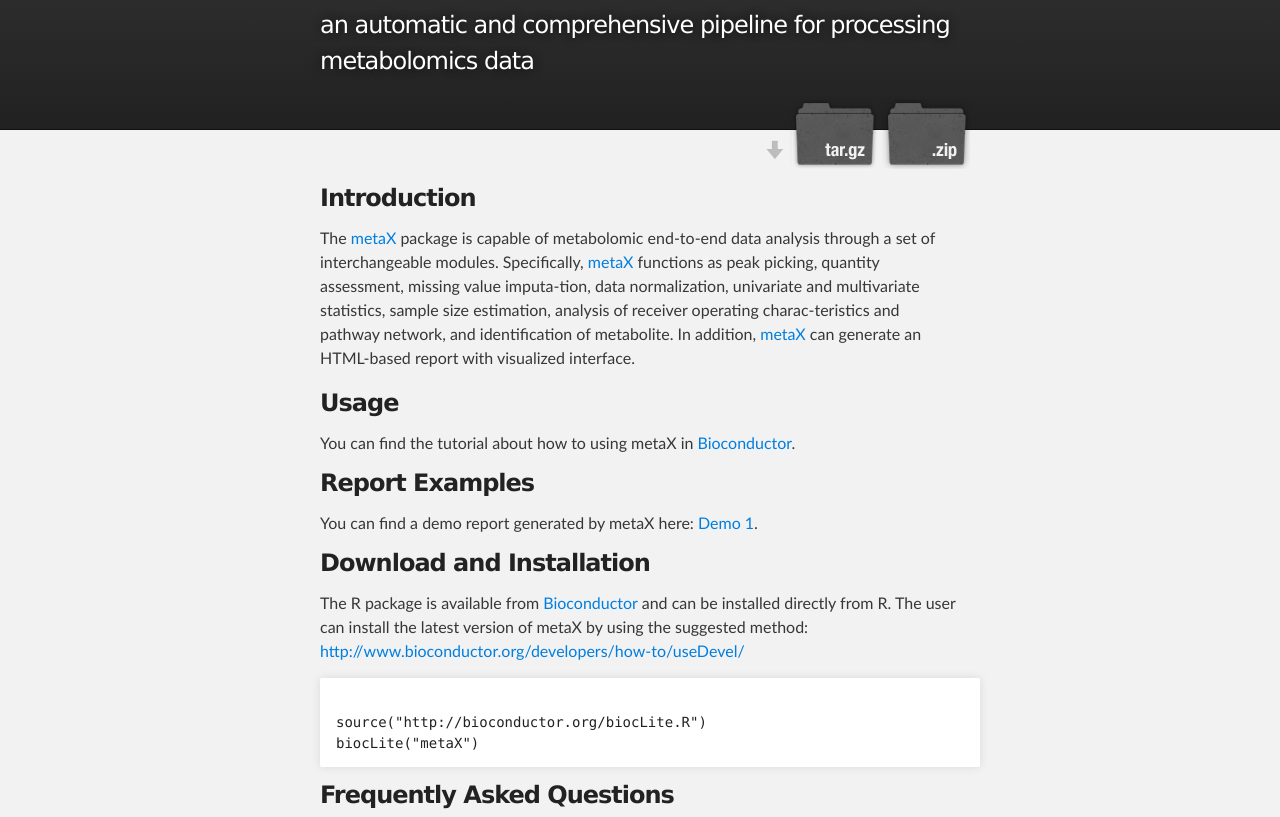
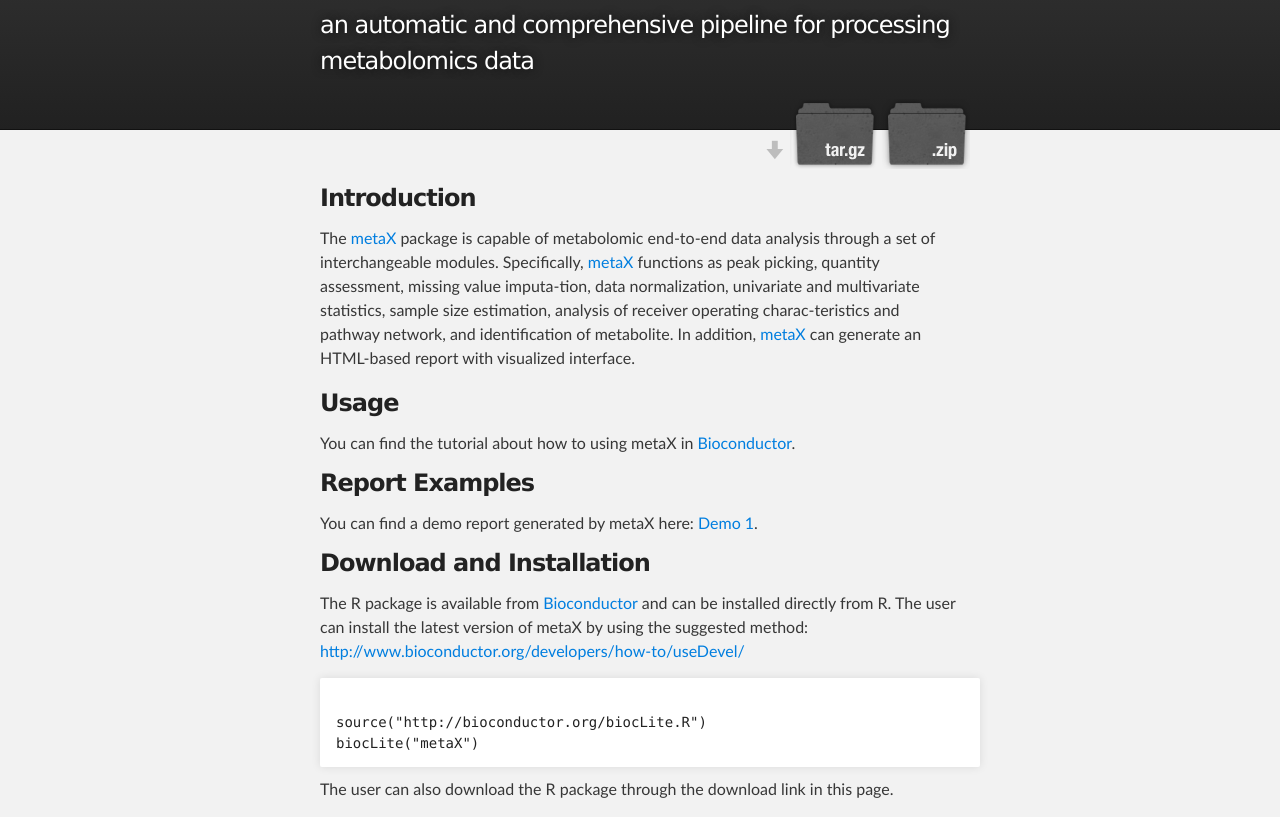
Before and after one commit to wenbostar/metaX, a plain HTML site: page index.html in a window 1280 px wide. Shown: the part 116-933 px from the top of the page. Drawn offline with Linux system fonts and the light colour scheme.

Commit message:
Update homepage

```diff
--- a/index.html
+++ b/index.html
@@ -61,6 +61,8 @@ biocLite("metaX")
 </code></pre>
 
 
+<p>The user can also download the R package through the download link in this page.</p>
+
 <h3>
 <a id="rather-drive-stick" class="anchor" href="#rather-drive-stick" aria-hidden="true"><span class="octicon octicon-link"></span></a>Frequently Asked Questions</h3>
 
```
